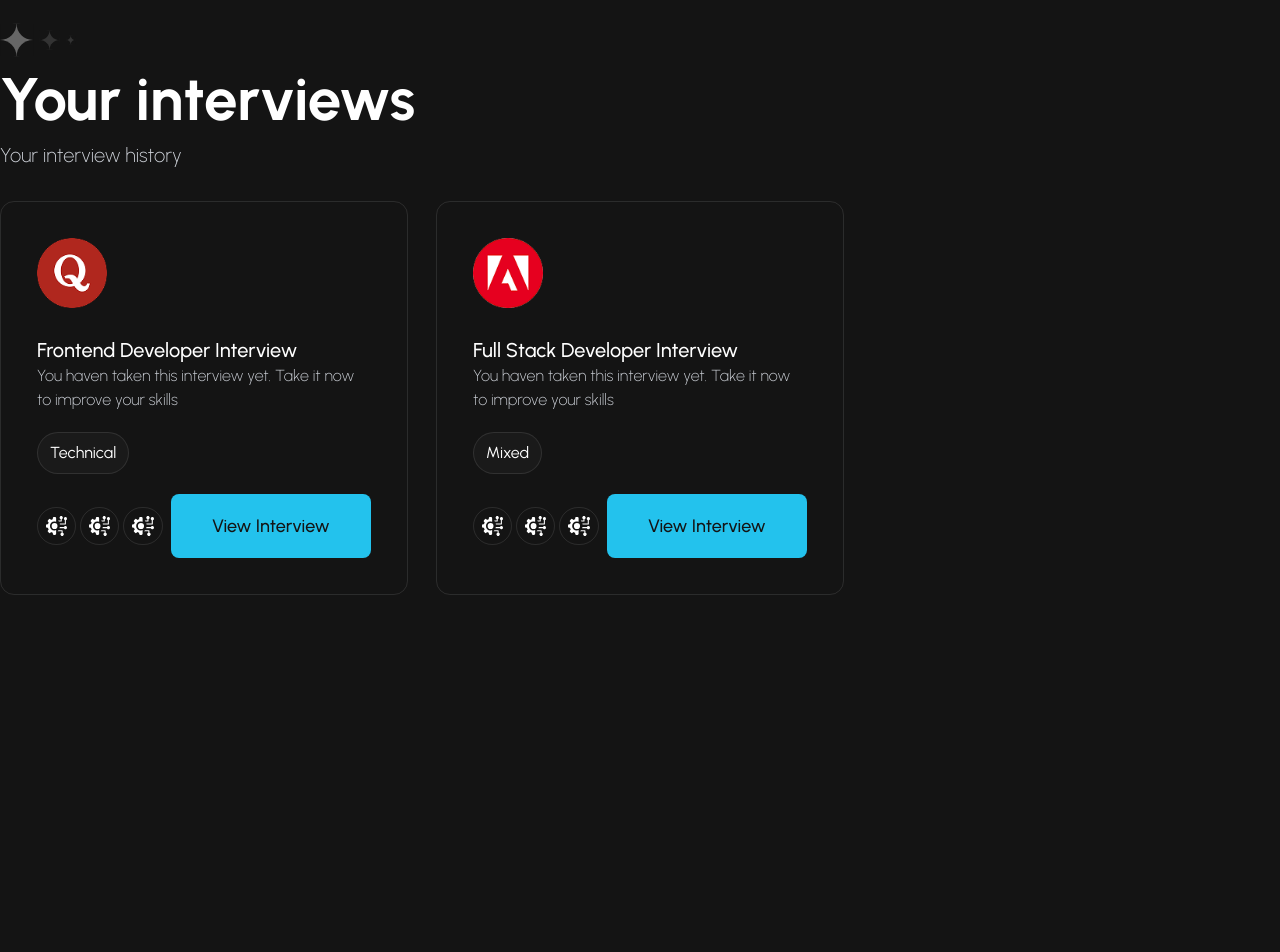
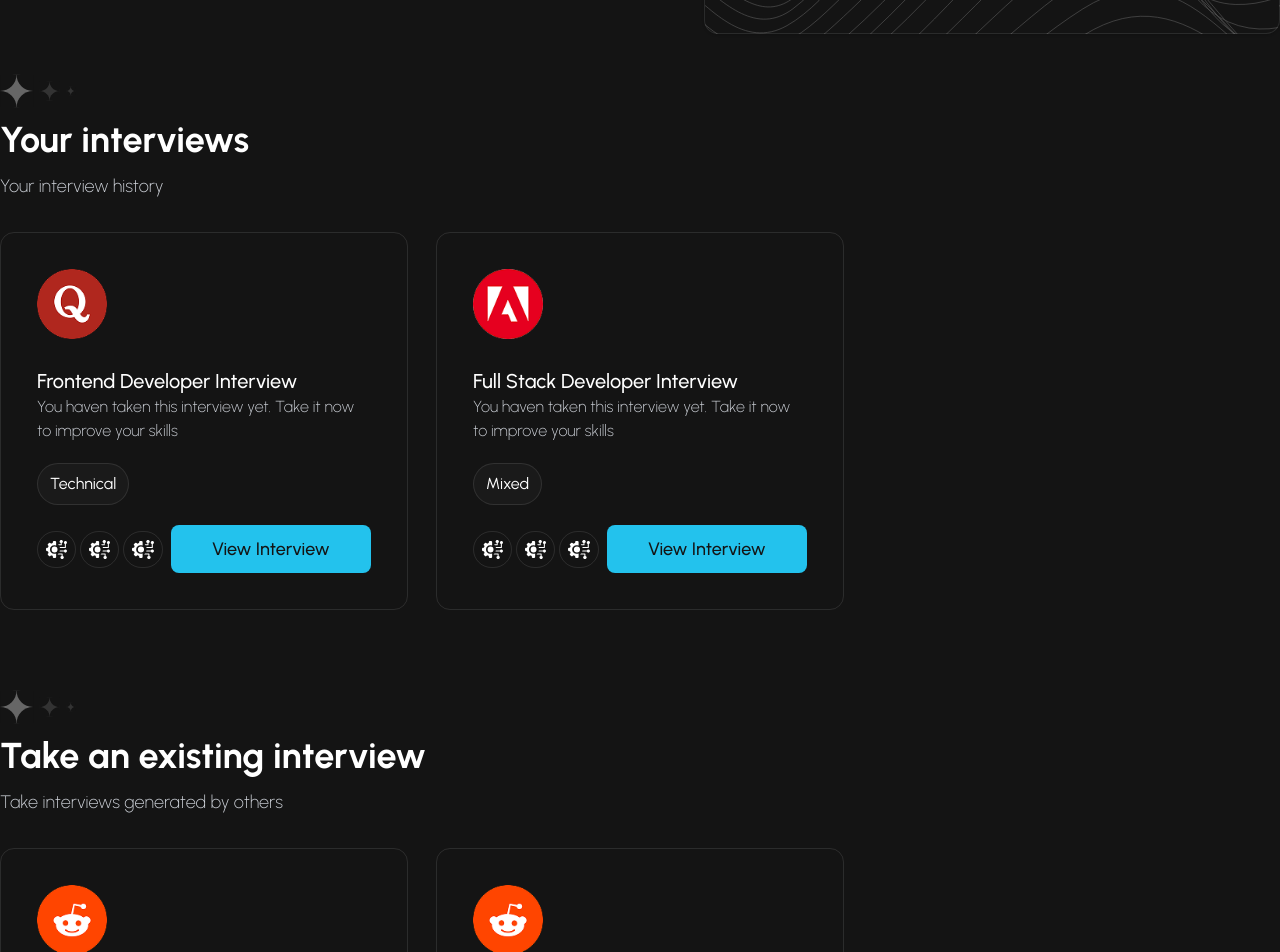
Before and after one commit to alejandroberod/interviewAI, a Next.js app: page / in a window 1280 px wide. Shown: the part 540-1492 px from the top of the page. Before the commit the page ends 1135 px from the top, so only its background shows below. Built offline with nearby package versions, Linux system fonts and the light colour scheme; a web font is replaced by a local one.

Commit message:
Small changes in home page design

```diff
--- a/app/(root)/page.tsx
+++ b/app/(root)/page.tsx
@@ -27,6 +27,10 @@ export default function Home() {
         <TitleSection title="Your interviews" subtitle="Your interview history"/>
         <InterviewCards />
       </section>
+      <section className="mt-10 md:mt-20">
+        <TitleSection title="Take an existing interview" subtitle="Take interviews generated by others"/>
+        <InterviewCards />
+      </section>
     </>
   );
 }
--- a/app/components/Interview-cards/InterviewCard.tsx
+++ b/app/components/Interview-cards/InterviewCard.tsx
@@ -55,7 +55,7 @@ export default function InterviewCard({
       </div>
       <footer className="flex justify-between items-center gap-2">
         <TechIcons techStack={techstack} />
-        <Button className="w-3/5 lg:text-lg lg:py-6 xl:py-8">
+        <Button className="w-3/5 lg:text-lg lg:py-4 xl:py-6">
           <Link
             href={
               feedback
--- a/app/components/TitleSection.tsx
+++ b/app/components/TitleSection.tsx
@@ -5,8 +5,8 @@ export default function TitleSection({title, subtitle, button=false}:{title:stri
   return (
     <div className="flex flex-col gap-2 md:gap-3 md:items-start justify-center">
       <Image src="/section-item.svg" alt="section item logo" width={40} height={40} className="md:w-1/12 max-w-19"/>
-      <h2 className="text-2xl md:text-4xl lg:text-6xl font-bold text-white">{title}</h2>
-      <p className="font-extralight text-gray-300 md:text-xl">{subtitle}</p>
+      <h2 className="text-xl md:text-4xl lg:text-4xl font-bold text-white">{title}</h2>
+      <p className="font-extralight text-gray-300 md:text-lg">{subtitle}</p>
       {button && <Button className="md:mt-7 lg:text-lg lg:py-8">Create Interview</Button>}
     </div>
   )
```
